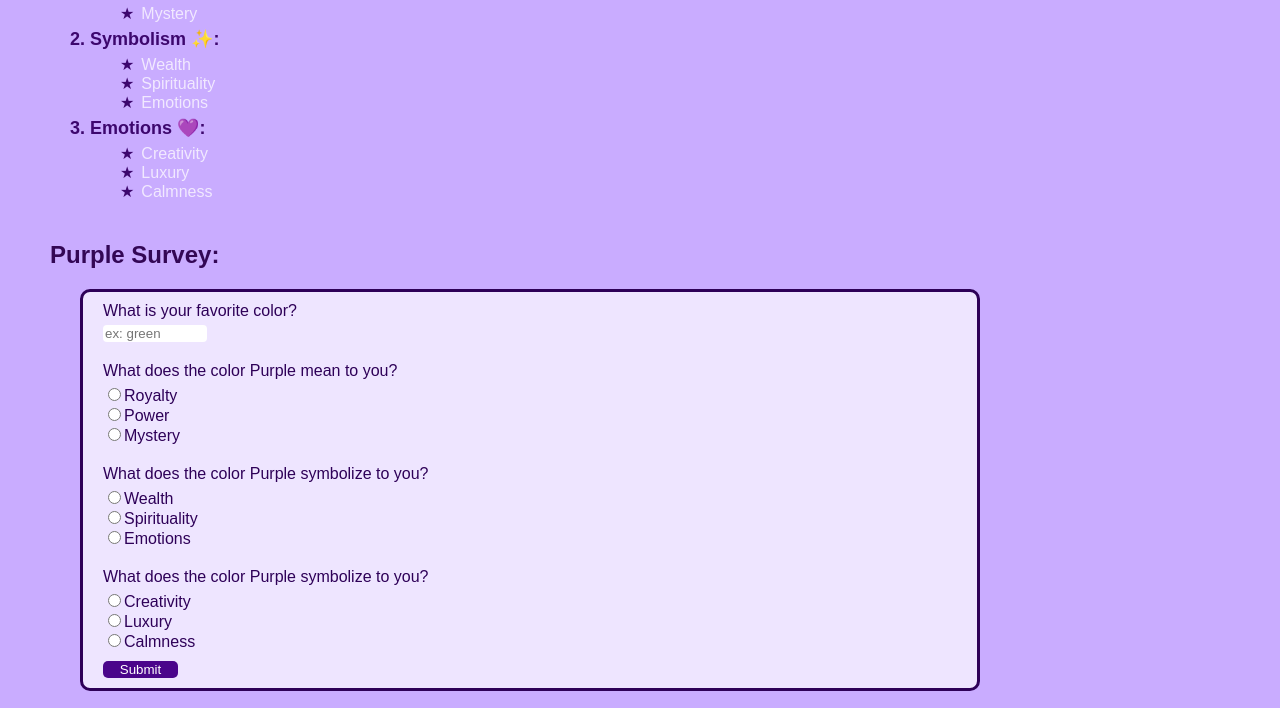
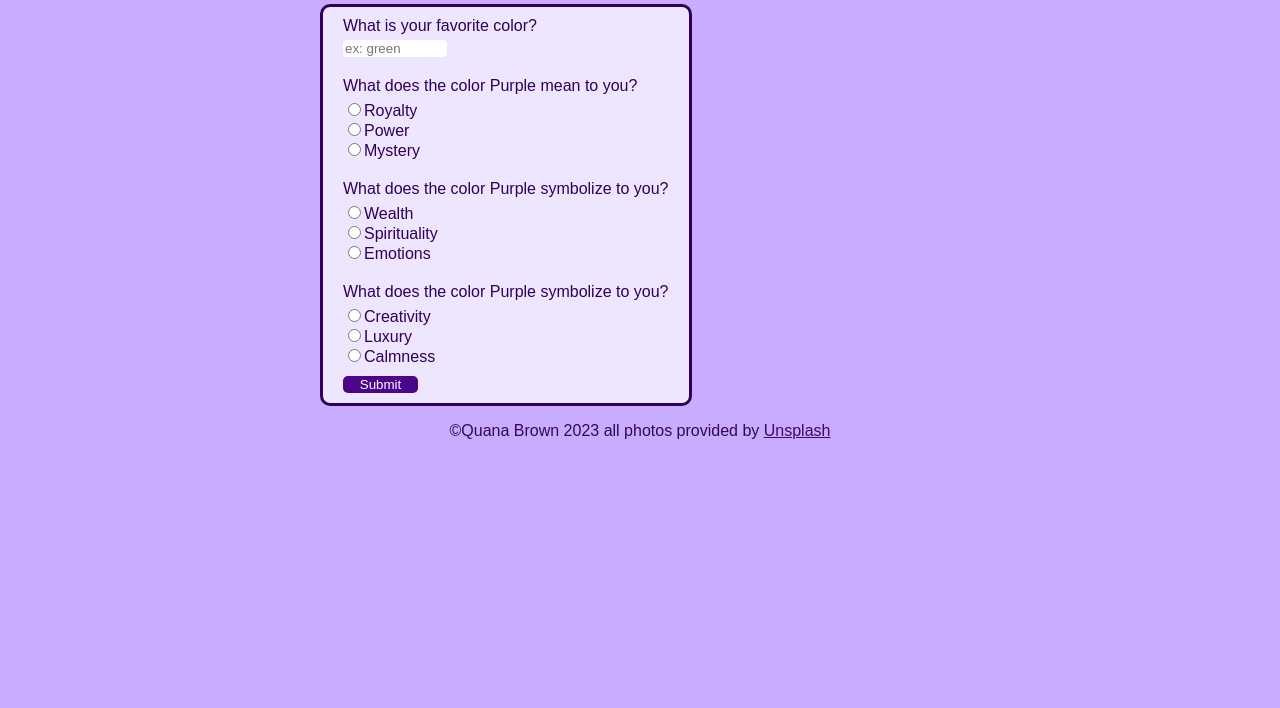
Before and after one commit to QSbrown97/purple-power, a plain HTML site: page index.html in a window 1280 px wide. Shown: the part 1240-1948 px from the top of the page. After the commit the page ends 1696 px from the top, so only its background shows below. Drawn offline with Linux system fonts and the light colour scheme.

Commit message:
Changed display to grid

```diff
--- a/index.html
+++ b/index.html
@@ -14,7 +14,7 @@
     <h1>Purple Passion</h1>
   </header>
 
-  <main>
+  <main class="two">
     <h2 class="h2-element">Why Purple?</h2>
     <!--TODO: Add link to photos-->
     <p class="paragraph">For as long as I have been alive, until recently,
@@ -111,7 +111,7 @@
     </section>
   </main>
 
-  <footer>
+  <footer class="three">
     &copyQuana Brown 2023 all photos provided by
     <a class="koponyas foot-note" target="_blank" href="https://unsplash.com/">
       Unsplash</a>
--- a/style.css
+++ b/style.css
@@ -1,22 +1,29 @@
 body {
-
+  display: grid;
+  grid-template-columns: .25fr 1fr .25fr;
+  grid-template-rows: 100px 1fr 50px;
+  grid-template-areas:
+  ". header-element ."
+  ". two ."
+  ". three .";
   font-family:sans-serif, monospace;
   color:#330755;
   background-color: rgb(201, 172, 255);
-  margin: 10px 50px 25px 50px;
-  width: fit-content;
+  justify-content: center;
+  margin: auto;
+  max-width: 960px;
 }
 
 .header-element {
-  text-align: center;
-  line-height: 2;
+  grid-area: header-element;
+  display: grid;
+  align-items: center;
+  justify-items: center;
   color: rgb(212, 190, 253);
   background-color:rgb(61, 7, 110);
-  width: auto;
   height: 75px;
   padding: 0px 15px;
-  margin-top: 0px;
-  margin-right: auto;
+  margin-top: 15px;
 }
 
 h1 {
@@ -24,8 +31,10 @@ h1 {
 }
 
 main {
+  grid-area: two;
   display: grid;
-  width: fit-content;
+  max-width: 900px;
+  margin: auto;
 }
 
 .paragraph {
@@ -108,13 +117,15 @@ figcaption {
 
 #form-one {
   display: grid;
-  margin: 0px 250px 0px 30px;
+  /* margin: 0px 40px 0px 30px; */
   padding: 10px 20px;
   background-color: rgba(255, 255, 255, 0.692);
   color: rgb(46, 0, 88);
   font-weight: 500;
   border-radius: 10px;
   border: solid;
+  max-width: fit-content;
+
 }
 
 .form-question {
@@ -145,6 +156,7 @@ figcaption {
 }
 
 footer {
-  margin-top: 20px;
+  grid-area:three;
+  margin:auto;
   text-align: center;
 }
```
